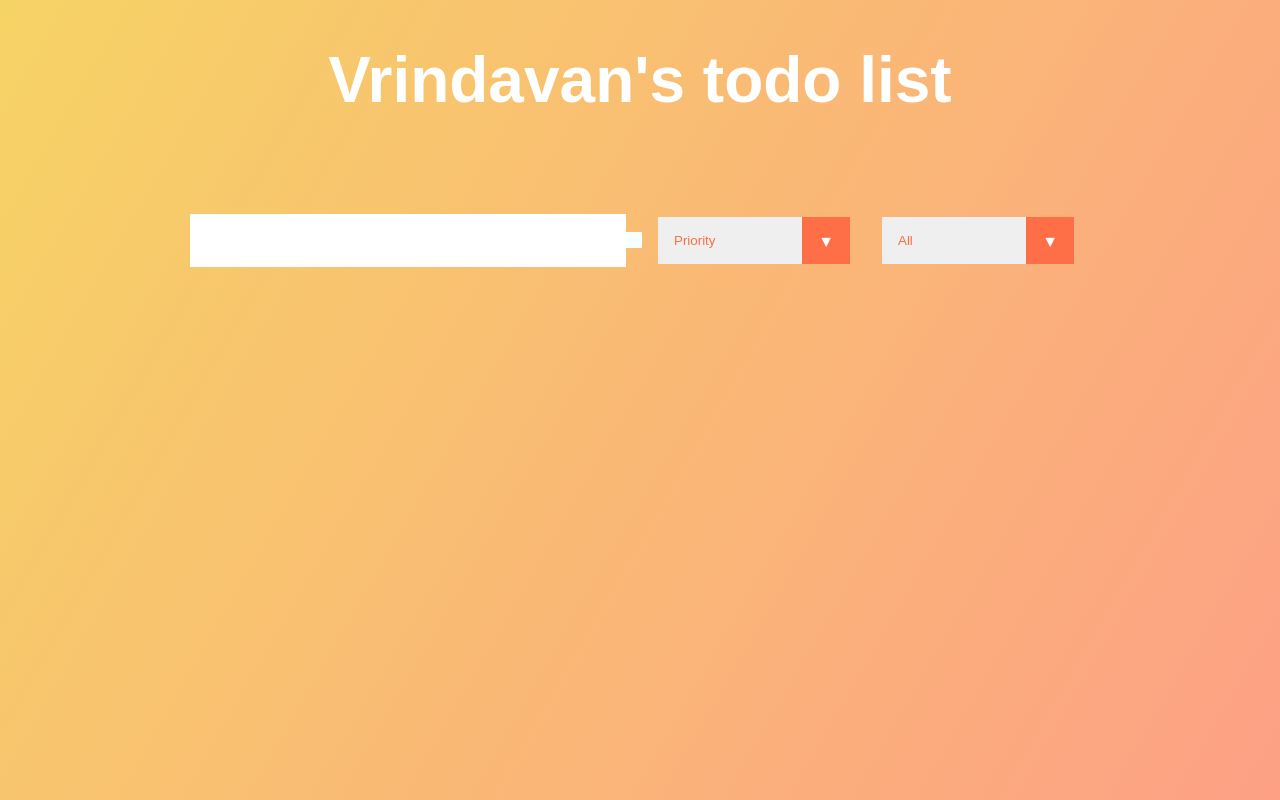
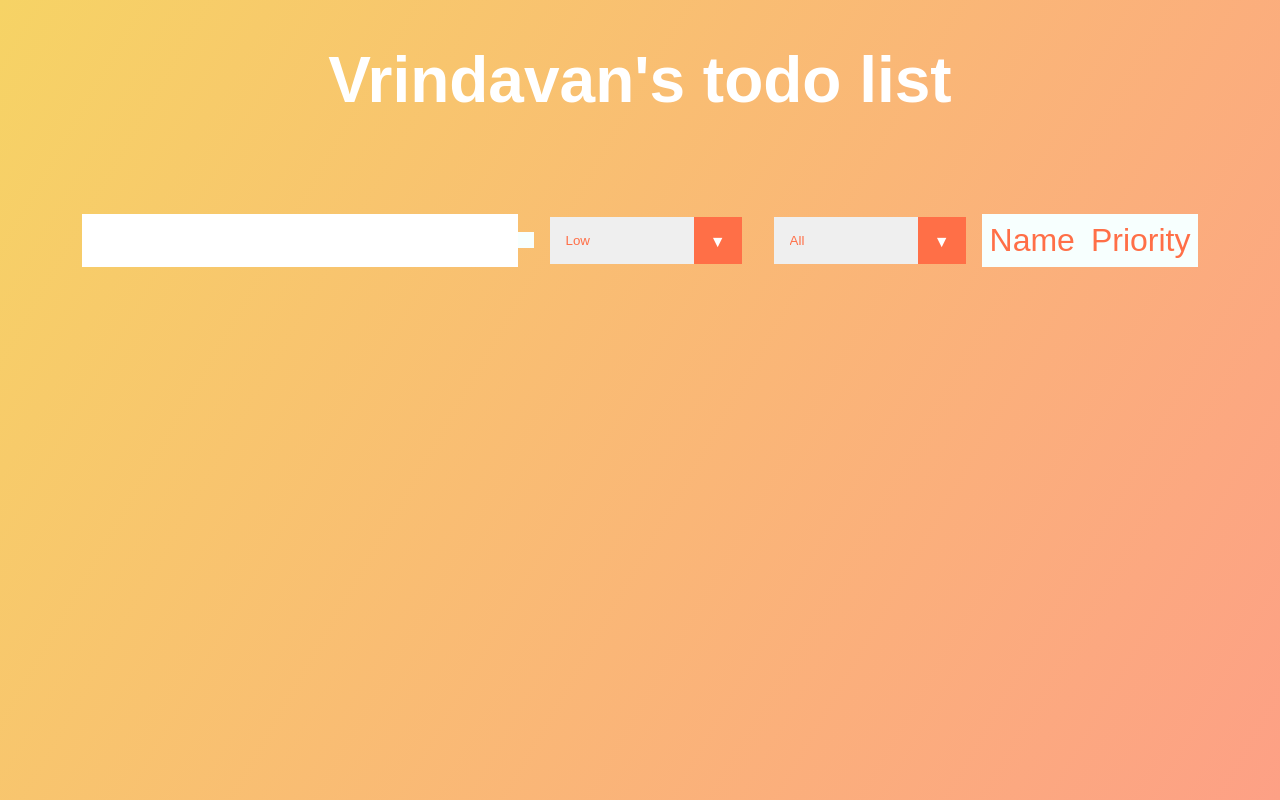
Before and after one commit to vrindislam/todo-app, a React (Create React App) app: page / in a window 1280 px wide. Built offline with nearby package versions, Linux system fonts and the light colour scheme; the HTML template or start-up script is replaced by a standard one.

Commit message:
added urgency flag and fixed records sorting

```diff
--- a/src/App.css
+++ b/src/App.css
@@ -163,3 +163,17 @@ select {
   transform: scale(1.5);
 }
 */
+.priority{
+    width: 3px;
+    height: 50px;
+}
+.green{
+    background-color: green;
+}
+.orange{
+
+    background-color: orange;
+}
+.red{
+    background-color: red;
+}
--- a/src/App.js
+++ b/src/App.js
@@ -8,6 +8,7 @@ function App() {
     const [todos, setTodos] = useState([]);
     const [status, setStatus] = useState('all');
     const [filteredTodos, setFilteredTodos] = useState([]);
+    const [priority, setPriority] = useState('1')
 
     useEffect(() => {
         filterHandler();
@@ -20,20 +21,24 @@ function App() {
             case 'uncompleted':
                 setFilteredTodos(todos.filter(todo => !todo.completed));
                 break;
-            case 'priority':
-                setFilteredTodos(todos.filter(todo => !todo.completed));
-                break;
             case 'name':
                 setFilteredTodos(todos.sort(function (a,b){
                     if (a.text > b.text){
                         return 1;
-                        // return console.log(1);
                     } if (a.text < b.text){
                         return -1;
-                        // return console.log(-1);
                     }
                     return 0;
-                    // return console.log(0);
+                }));
+                break;
+            case 'priority':
+                setFilteredTodos(todos.sort(function (a,b){
+                    if (a.priority > b.priority){
+                        return -1;
+                    } if (a.priority < b.priority){
+                        return 1;
+                    }
+                    return 0;
                 }));
                 break;
             default:
@@ -52,6 +57,8 @@ function App() {
                 setTodos={setTodos}
                 inputText={inputText}
                 setStatus={setStatus}
+                priority={priority}
+                setPriority={setPriority}
             />
             <TodoList
                 todos={todos}
@@ -59,6 +66,7 @@ function App() {
                 filteredTodos={filteredTodos}
                 inputText={inputText}
                 setInputText={setInputText}
+                priority={priority}
             />
         </div>
     );
--- a/src/components/Form.js
+++ b/src/components/Form.js
@@ -1,18 +1,28 @@
 import React from 'react';
 
-const Form = ({setInputText, todos, setTodos, inputText, setStatus}) => {
+const Form = ({setInputText, todos, setTodos, inputText, setStatus, priority, setPriority}) => {
     const inputTextHandler = (e) => {
         setInputText(e.target.value);
     }
     const submitHandler = (e) => {
         e.preventDefault();
         setTodos([
-            ...todos, {text: inputText, completed: false, id: Math.random() * 1000, edit:false}
+            ...todos, {
+                text: inputText,
+                completed: false,
+                id: Math.random() * 1000,
+                edit: false,
+                priority: priority
+            }
         ]);
         setInputText('');
     }
     const statusHandler = (e) => {
+        e.preventDefault();
         setStatus(e.target.value);
+    }
+    const priorityHandler = (e) => {
+        setPriority(e.target.value);
     }
     return (
         <form>
@@ -21,10 +31,11 @@ const Form = ({setInputText, todos, setTodos, inputText, setStatus}) => {
                 <i className="fas fa-plus-square"></i>
             </button>
             <div className='select'>
-                <select onChange={statusHandler} name="todos" className="filter-todo">
-                    <option disabled>Sorting</option>
-                    <option value="priority">Priority</option>
-                    <option value="name">Name</option>
+                <select onChange={priorityHandler} name="todos" className="filter-todo">
+                    <option disabled>Priority</option>
+                    <option value={1}>Low</option>
+                    <option value={2}>Medium</option>
+                    <option value={3}>Urgent</option>
                 </select>
             </div>
             <div className="select">
@@ -35,6 +46,12 @@ const Form = ({setInputText, todos, setTodos, inputText, setStatus}) => {
                     <option value="uncompleted">Uncompleted</option>
                 </select>
             </div>
+            <div>
+                <button type='submit' onClick={statusHandler} value='name' name='todos'>Name</button>
+            </div>
+            <div>
+                <button type='submit' onClick={statusHandler} value='priority' name='todos'>Priority</button>
+            </div>
         </form>
     );
 };
--- a/src/components/Todo.js
+++ b/src/components/Todo.js
@@ -1,6 +1,6 @@
 import React from 'react';
 
-const Todo = ({text, todos, todo, setTodos,}) => {
+const Todo = ({text, todos, todo, setTodos, priority}) => {
     const deleteHandler = () => {
         setTodos(todos.filter(el => el.id !== todo.id))
     }
@@ -39,6 +39,9 @@ const Todo = ({text, todos, todo, setTodos,}) => {
     return (
         <>
             <div className='todo'>
+                {todo.priority === '1' && <div className='priority green'></div>}
+                {todo.priority === '2' && <div className='priority orange'></div>}
+                {todo.priority === '3' && <div className='priority red'></div>}
                 {!todo.edit ? <>
                         <li className={`todo-item ${todo.completed && 'completed'}`}>{text}</li>
                         <button onClick={completeHandler} className='complete-btn'>
--- a/src/components/TodoList.js
+++ b/src/components/TodoList.js
@@ -1,7 +1,7 @@
 import React from 'react';
 import Todo from "./Todo";
 
-    const TodoList = ({todos, setTodos,filteredTodos,inputText,setInputText}) => {
+    const TodoList = ({todos, setTodos,filteredTodos,inputText,setInputText, priority}) => {
     return (
         <div className="todo-container">
             <ul className="todo-list">
@@ -14,6 +14,7 @@ import Todo from "./Todo";
                     setTodos={setTodos}
                     inputText={inputText}
                     setInputText={setInputText}
+                    priority={priority}
                 />
             ))}
             </ul>
```
Also changed, not shown: 1 other file (tests, documents, lock files or other folders).
